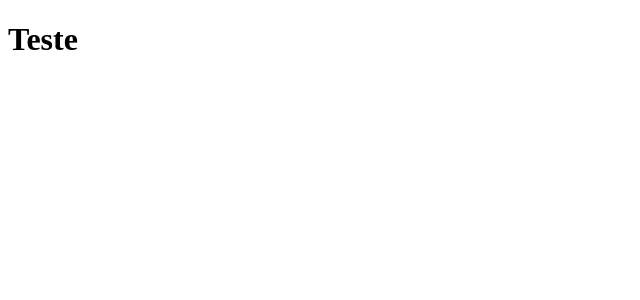
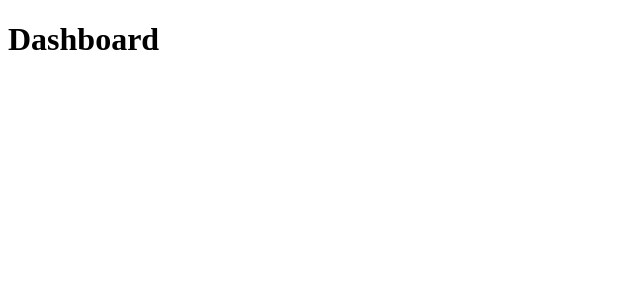
Before and after one commit to AurinoJunior/Github-explore, a React (Create React App) app: page / in a window 1280 px wide. Shown: the top 300 px of the page, without its empty margins (0-640 px from the left). Built offline with nearby package versions, Linux system fonts and the light colour scheme.

Commit message:
Added react router

```diff
--- a/package.json
+++ b/package.json
@@ -12,6 +12,7 @@
     "@types/react-dom": "^16.9.0",
     "react": "^16.13.1",
     "react-dom": "^16.13.1",
+    "react-router-dom": "^5.2.0",
     "react-scripts": "3.4.3",
     "typescript": "~3.7.2"
   },
@@ -34,6 +35,7 @@
     ]
   },
   "devDependencies": {
+    "@types/react-router-dom": "^5.1.5",
     "@typescript-eslint/eslint-plugin": "^4.3.0",
     "@typescript-eslint/parser": "^4.3.0",
     "eslint": "^6.8.0",
--- a/src/App.tsx
+++ b/src/App.tsx
@@ -1,11 +1,6 @@
 import React from 'react'
+import Routes from './routes'
 
-function App () {
-  return (
-    <h1>
-      Teste
-    </h1>
-  )
-}
+const App: React.FC = () => <Routes />
 
 export default App
--- /dev/null
+++ b/src/pages/Dashboard/index.tsx
@@ -0,0 +1,7 @@
+import React from 'react'
+
+const Dashboard: React.FC = () => {
+  return <h1>Dashboard</h1>
+}
+
+export default Dashboard
--- /dev/null
+++ b/src/pages/Repository/index.tsx
@@ -0,0 +1,7 @@
+import React from 'react'
+
+const Repository: React.FC = () => {
+  return <h1>Repository</h1>
+}
+
+export default Repository
--- /dev/null
+++ b/src/routes/index.tsx
@@ -0,0 +1,20 @@
+import React from 'react'
+import {
+  BrowserRouter,
+  Switch,
+  Route
+} from 'react-router-dom'
+
+import Dashboard from '../pages/Dashboard'
+import Repository from '../pages/Repository'
+
+const Routes: React.FC = () => (
+  <BrowserRouter>
+    <Switch>
+      <Route path="/" exact component={Dashboard}/>
+      <Route path="/repository" component={Repository}/>
+    </Switch>
+  </BrowserRouter>
+)
+
+export default Routes
```
Also changed, not shown: 1 other file (tests, documents, lock files or other folders).
